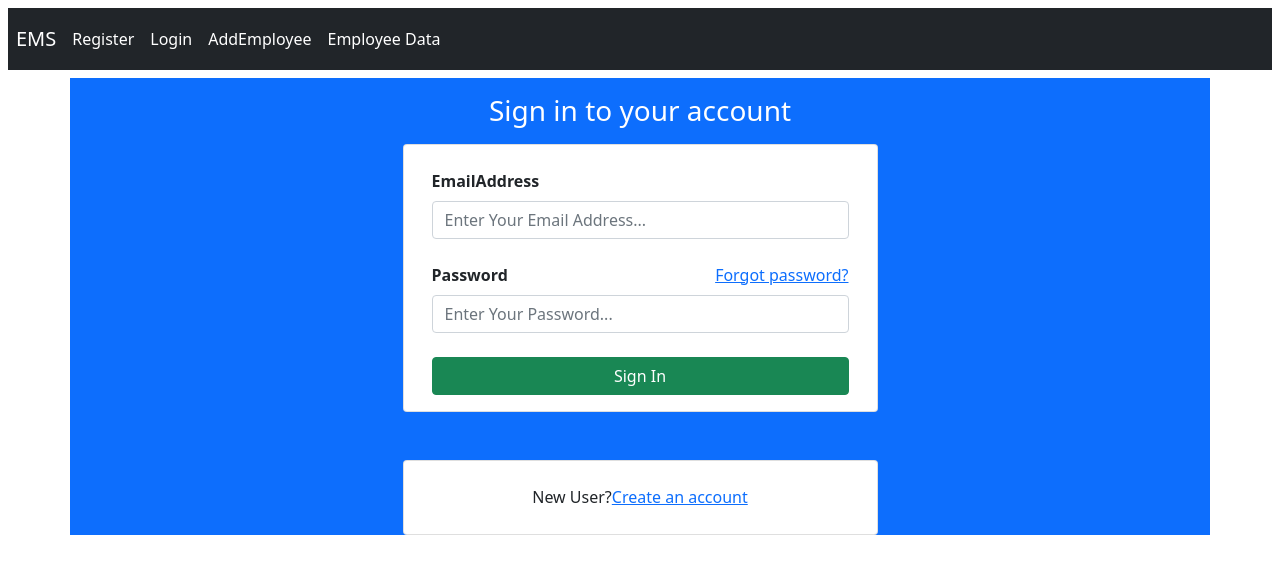
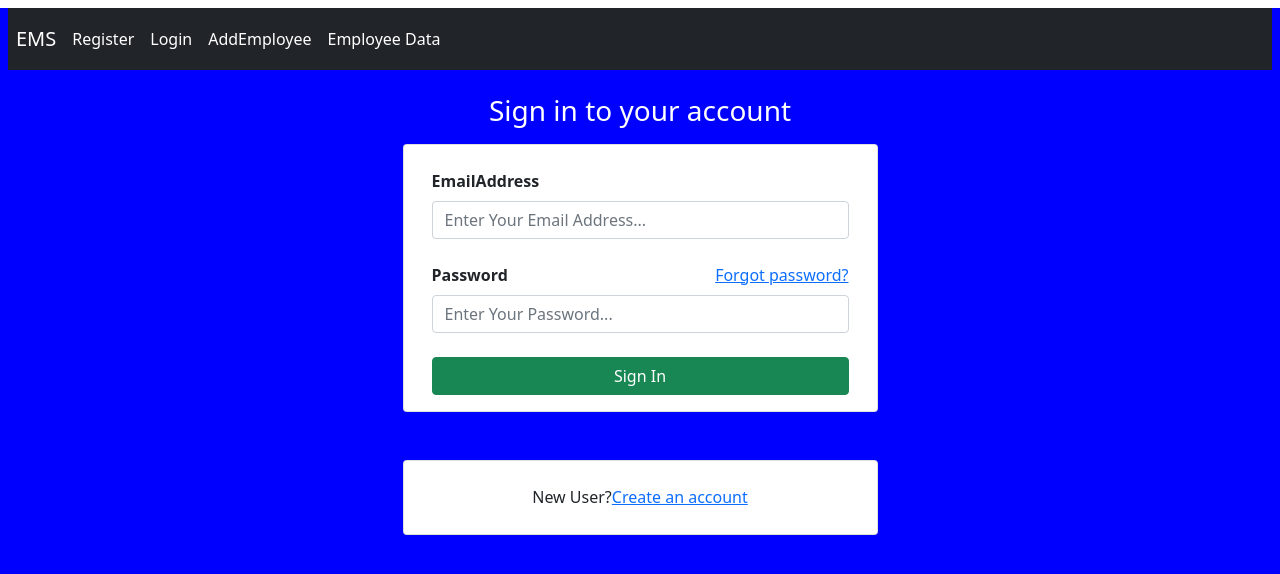
Before and after one commit to sushma19156/Employment-management-system-scrum-8, a React (Create React App) app: page /login in a window 1280 px wide. Shown: the top 574 px of the page. Built offline with nearby package versions, Linux system fonts and the light colour scheme.

Commit message:
changes in login background

```diff
--- a/src/App.css
+++ b/src/App.css
@@ -1,5 +1,10 @@
 span{
   cursor: pointer;
+}
+.App{
+  background-color:blue;
+  height: 100vh;
+
 }
 /* .App {
   text-align: center;
--- a/src/comp/Login.js
+++ b/src/comp/Login.js
@@ -83,7 +83,7 @@ function Login(props) {
         <>
 
 
-                <div className='container bg-primary'>
+                <div className='container'>
                     <div className='row'>
                         <h3 className='text-white mt-3 text-center'> Sign in to your account</h3>
                         <div className='card col-md-5 m-auto mt-2'>
```
